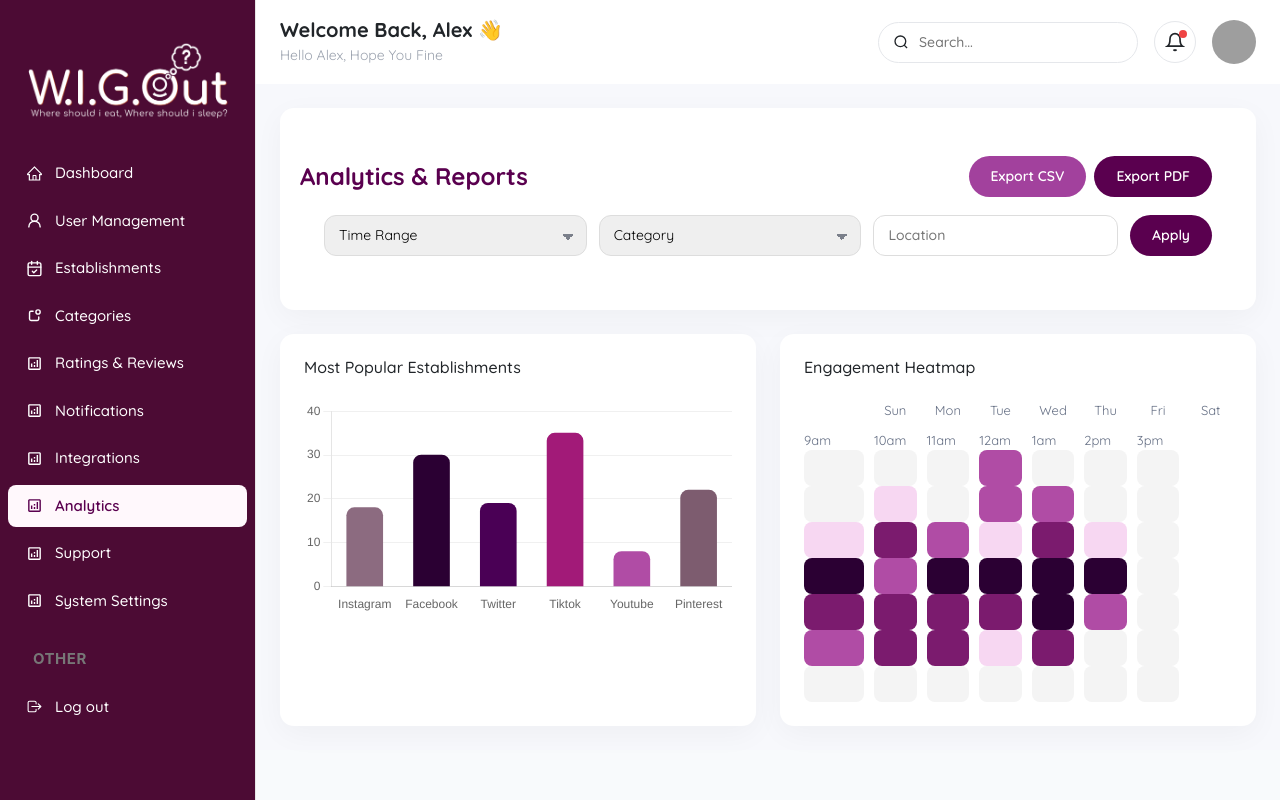
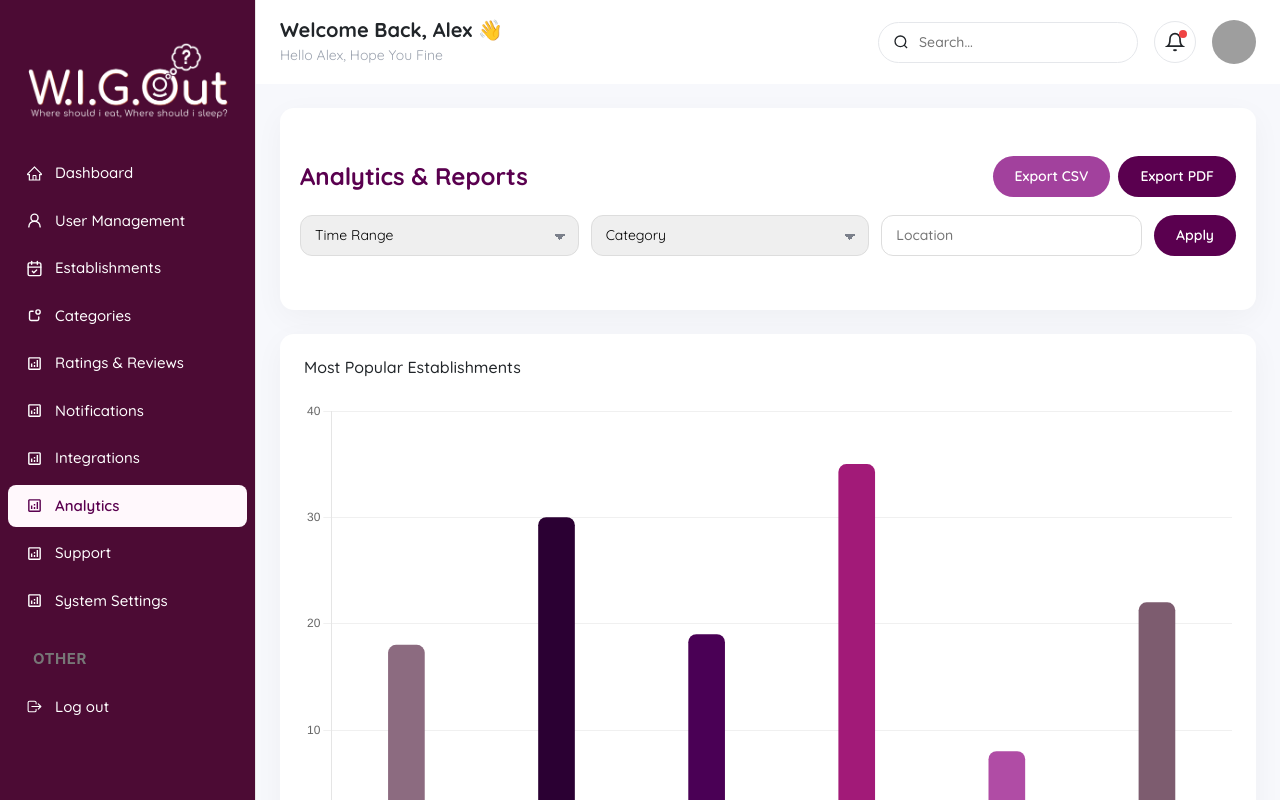
Before and after one commit to 0SyedAli/wigout, a Next.js app: page /dashboard/analytics in a window 1280 px wide. Built offline with nearby package versions, Linux system fonts and the light colour scheme; grey boxes are pictures that could not be loaded.

Commit message:
Update page.jsx

```diff
--- a/src/app/(admin)/dashboard/analytics/page.jsx
+++ b/src/app/(admin)/dashboard/analytics/page.jsx
@@ -47,7 +47,7 @@ export default function AnalyticsPage() {
 
             {/* ===== HEADER ===== */}
             <div className="admin-card mb-4">
-                <div className="page-header">
+                <div className="page-header pe-0">
                     <h5>Analytics & Reports</h5>
 
                     <div className="d-flex gap-2">
@@ -56,7 +56,7 @@ export default function AnalyticsPage() {
                     </div>
                 </div>
 
-                <div className="px-4 pb-4">
+                <div className="pb-4">
                     <div className="filter-bar">
                         <select><option>Time Range</option></select>
                         <select><option>Category</option></select>
@@ -70,7 +70,7 @@ export default function AnalyticsPage() {
             <div className="row g-4">
 
                 {/* Bar Chart */}
-                <div className="col-lg-6">
+                <div className="col-lg-12">
                     <div className="admin-card p-4 h-100">
                         <h6 className="mb-4">Most Popular Establishments</h6>
                         <Bar data={barData} options={barOptions} />
@@ -78,12 +78,12 @@ export default function AnalyticsPage() {
                 </div>
 
                 {/* Heatmap */}
-                <div className="col-lg-6">
+                {/* <div className="col-lg-6">
                     <div className="admin-card p-4 h-100">
                         <h6 className="mb-4">Engagement Heatmap</h6>
                         <Heatmap />
                     </div>
-                </div>
+                </div> */}
 
             </div>
         </div>
```
